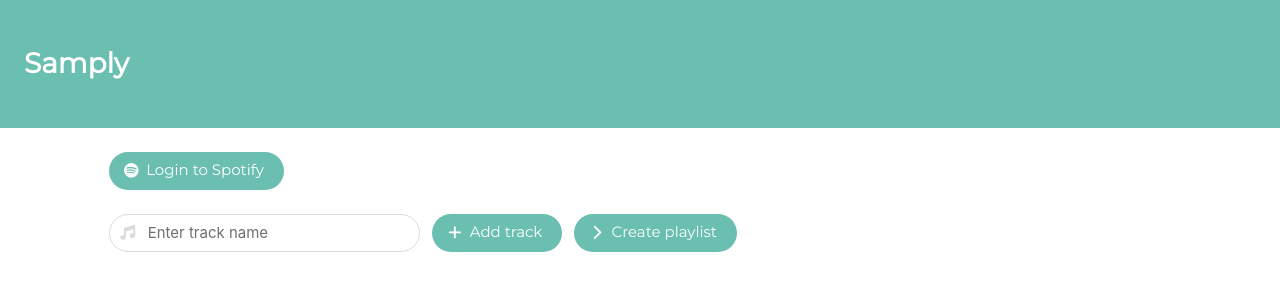
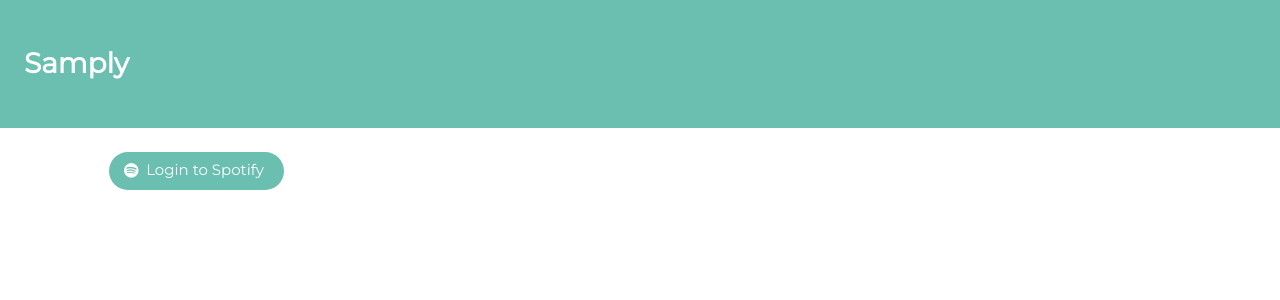
Before and after one commit to Draugelis/samply, a Flask app: page / in a window 1280 px wide. Shown: the top 300 px of the page. Run offline with Flask 2, Linux system fonts and the light colour scheme.

Commit message:
display login or input based on cookie state

```diff
--- a/app/static/js/main.js
+++ b/app/static/js/main.js
@@ -4,6 +4,9 @@ document.getElementById("playlistCreateButton").addEventListener("click", create
 document.getElementById("backButton").addEventListener("click", stepBack);
 document.getElementById("restartButton").addEventListener("click", stepRestart);
 document.getElementById("spotifyButton").addEventListener("click", spotify_login);
+
+showInput();
+
 
 function getCookie(name) {
   const value = `; ${document.cookie}`;
@@ -105,6 +108,14 @@ async function createPlaylist() {
   document.getElementById("playlistCreateButton").classList.remove("is-loading");
 }
 
+function showInput() {
+  if(getCookie("spotify_token")) {
+    document.getElementById("trackInput").classList.remove("hide");
+  }
+  else {
+    document.getElementById("spotifyLogin").classList.remove("hide");
+  }
+}
 
 function stepForward() {
   document.getElementById("trackInput").classList.add("hide");
@@ -166,7 +177,6 @@ function getTrackBlock(track_id) {
   return track_entry_block;
 }
 
-
 function getTrackUris() {
   const selected_tracks = Array.from(document.querySelectorAll(
     "input[name=trackEntryCheckbox]:checked"
--- a/app/templates/index.html
+++ b/app/templates/index.html
@@ -25,7 +25,7 @@
         <div class="column is-half is-offset-1">
 
             <div class="block" id="input-container">
-                <div class="block" id="spotifyLogin">
+                <div class="block hide" id="spotifyLogin">
                     <button class="button is-primary is-rounded" id="spotifyButton">
                         <span class="icon is-small">
                             <i class="fa-brands fa-spotify"></i>
@@ -34,7 +34,7 @@
                     </button>
                 </div>
 
-                <div class="block field is-grouped" id="trackInput">
+                <div class="block field is-grouped hide" id="trackInput">
                     <p class="control is-expanded has-icons-left">
                         <input class="input is-rounded" type="text" id="trackInputText"
                             placeholder="Enter track name" />
```
